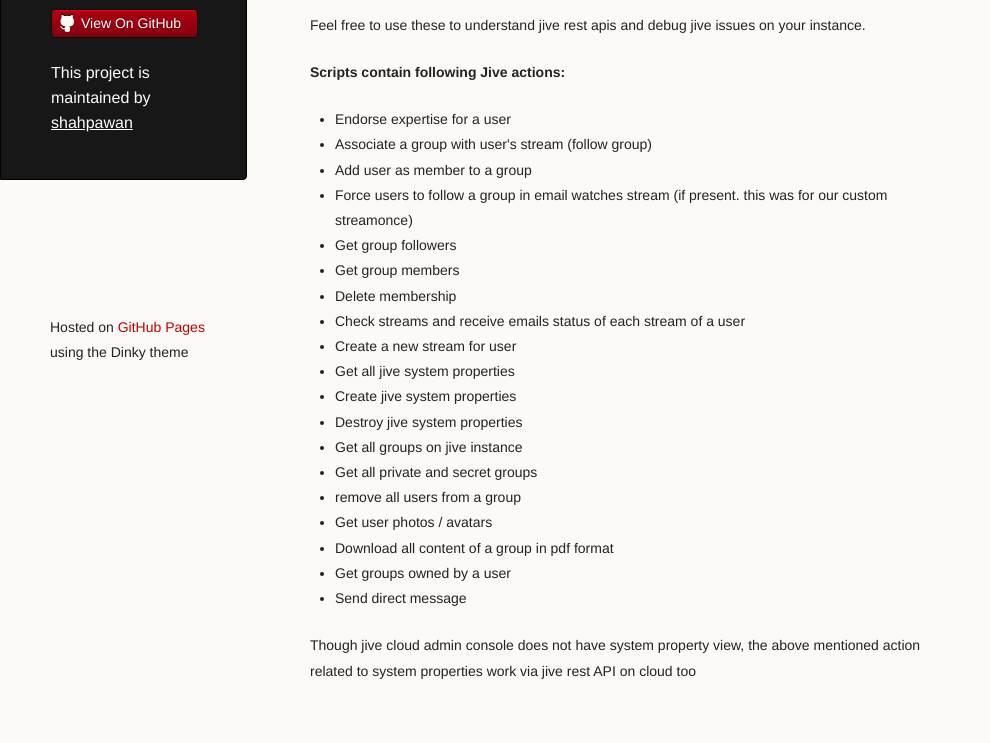
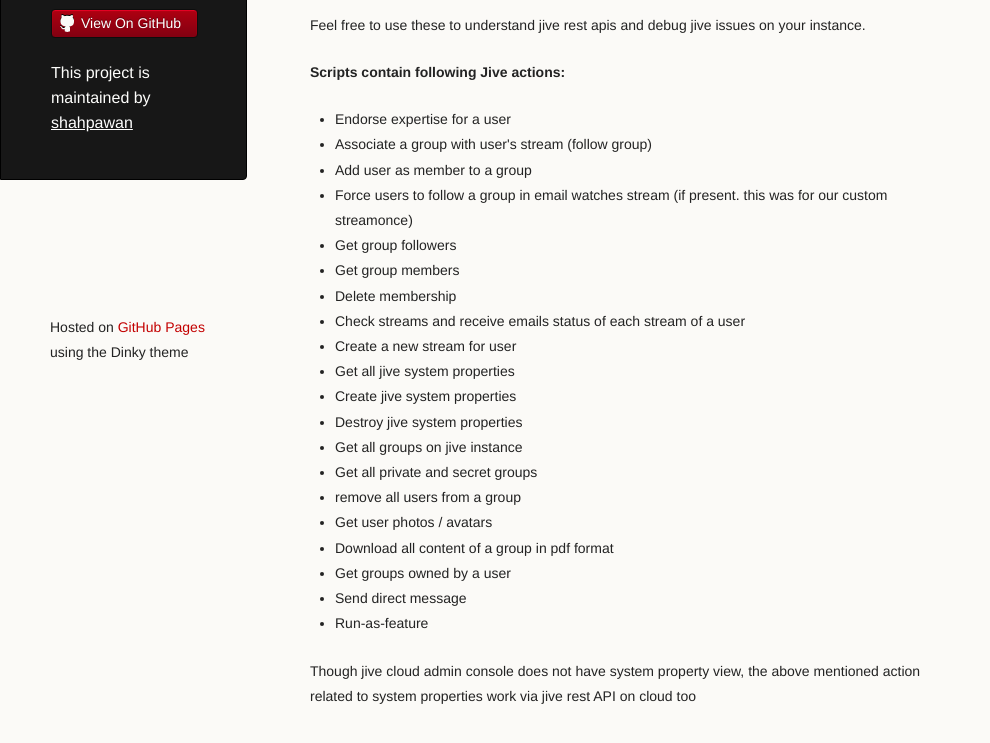
Before and after one commit to GopiGorantala/jive-python-scripts, a plain HTML site: page index.html in a window 1280 px wide. Shown: the part 403-1146 px from the top of the page, without its empty margins (0-990 px from the left). Drawn offline with Linux system fonts and the light colour scheme.

```diff
--- a/index.html
+++ b/index.html
@@ -67,6 +67,7 @@
 <li>Download all content of a group in pdf format</li>
 <li>Get groups owned by a user</li>
 <li>Send direct message</li>
+<li>Run-as-feature</li>
 </ul>
 
 <p>Though jive cloud admin console does not have system property view, the above mentioned action related to system properties work via jive rest API on cloud too</p>
```
Also changed, not shown: params.json (+1 -1 lines).
